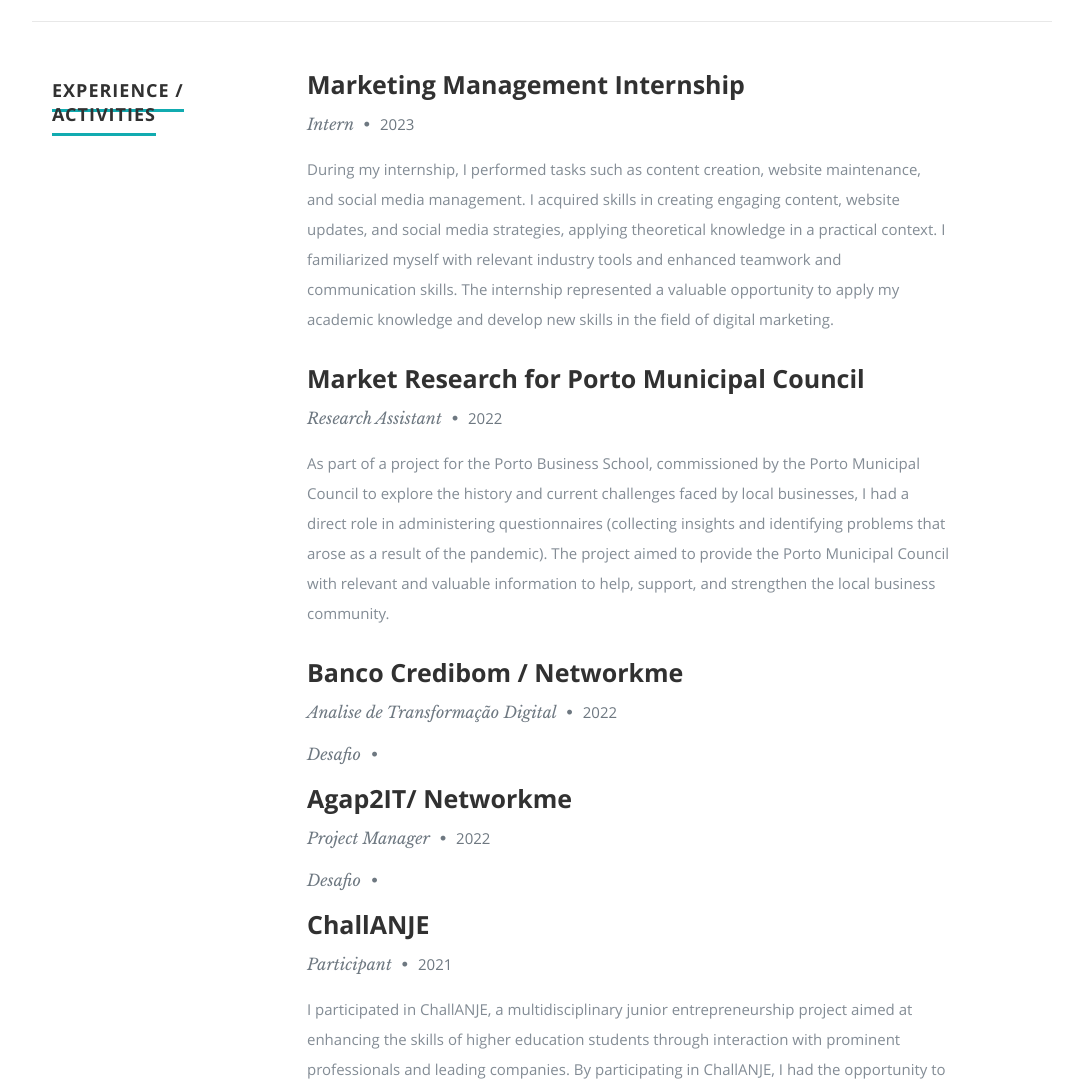
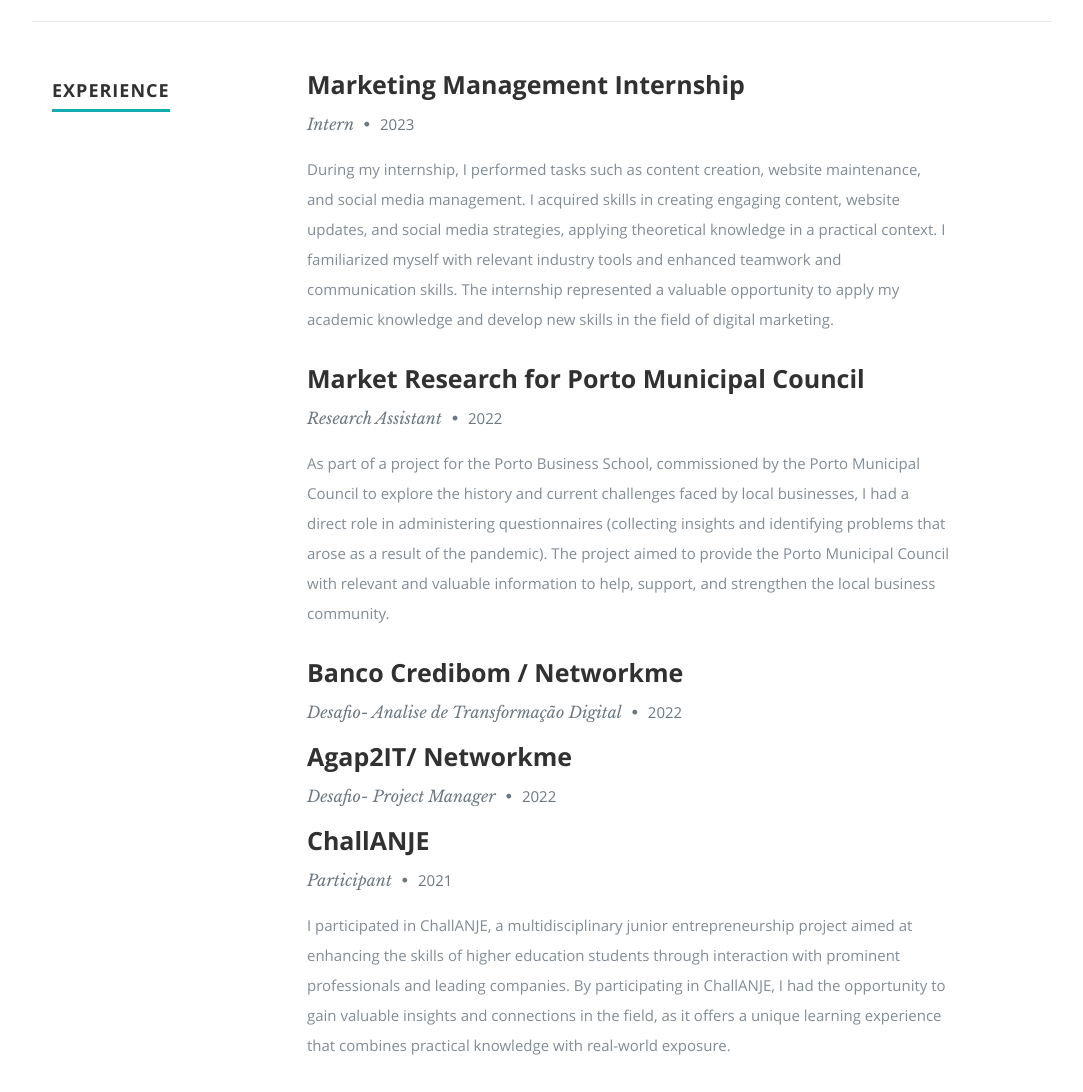
Before and after one commit to rubenms1232/Curriculum, a plain HTML site: page index.html in a window 1280 px wide. Shown: the part 2483-3575 px from the top of the page, without its empty margins (98-1181 px from the left). Drawn offline with nearby package versions, Linux system fonts and the light colour scheme.

Commit message:
Update index.html

```diff
--- a/index.html
+++ b/index.html
@@ -140,7 +140,7 @@
 
                   <h3>Google Digital Garage</h3>
                   <p class="info">The fundamentals of Digital Marketing <span>&bull;</span> <em class="date">2022</em></p>
-		  <p class="info">Certificate ID: >&bull;</span> <em class="date">2MD 7VN NMS</em></p>
+		  <p class="info">Certificate ID: </span>&bull;</span> <em class="date">2MD 7VN NMS</em></p>
 
                   <p> Fundamentals of Digital Marketing course, a comprehensive program covering key concepts and tools in digital marketing. The course includes interactive lessons and hands-on exercises that teach me how to use Google tools and platforms to reach and engage customers online. I learned about topics such as search engine optimization (SEO), pay-per-click (PPC) advertising, and social media marketing. By the end of the course, I had a solid foundation in digital marketing and was able to apply these skills to my own marketing efforts. This course, which is accredited by the Interactive Advertising Bureau, was a great resource for me as a business owner or marketing professional looking to gain a competitive edge in the digital world. </p>
 
@@ -176,7 +176,7 @@
       <div class="row experience">
 
          <div class="three columns header-col">
-            <h1><span>Experience / Activities </span></h1>
+            <h1><span>Experience</span></h1>
          </div>
 
          <div class="nine columns main-col">
@@ -203,15 +203,14 @@
            <div class="row item">
                <div class="twelve columns">
                   <h3>Banco Credibom / Networkme</h3>
-                  <p class="info">Analise de Transformação Digital <span>&bull;</span> <em class="date">2022</em></p>
-                  <p class="info">Desafio <span>&bull;</span> <em class="date"></em></p>
+                  <p class="info">Desafio- Analise de Transformação Digital <span>&bull;</span> <em class="date">2022</em></p>
                </div>
             </div> <!-- item end -->
            <div class="row item">
                <div class="twelve columns">
                   <h3>Agap2IT/ Networkme</h3>
-                  <p class="info">Project Manager <span>&bull;</span> <em class="date">2022</em></p>
-                  <p class="info">Desafio <span>&bull;</span> <em class="date"></em></p>
+                  <p class="info">Desafio- Project Manager <span>&bull;</span> <em class="date">2022</em></p>
+
                </div>
             </div> <!-- item end -->
 
```
